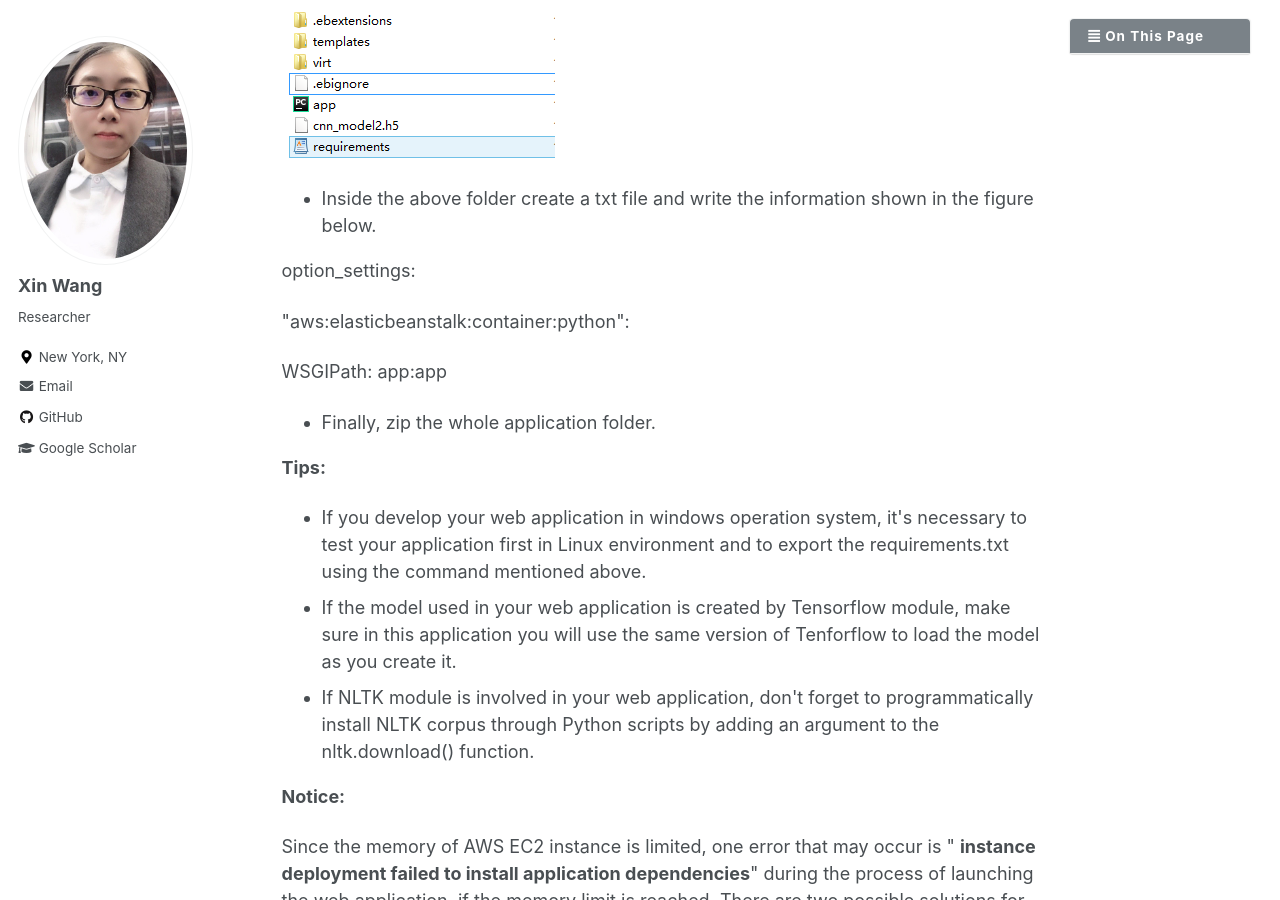
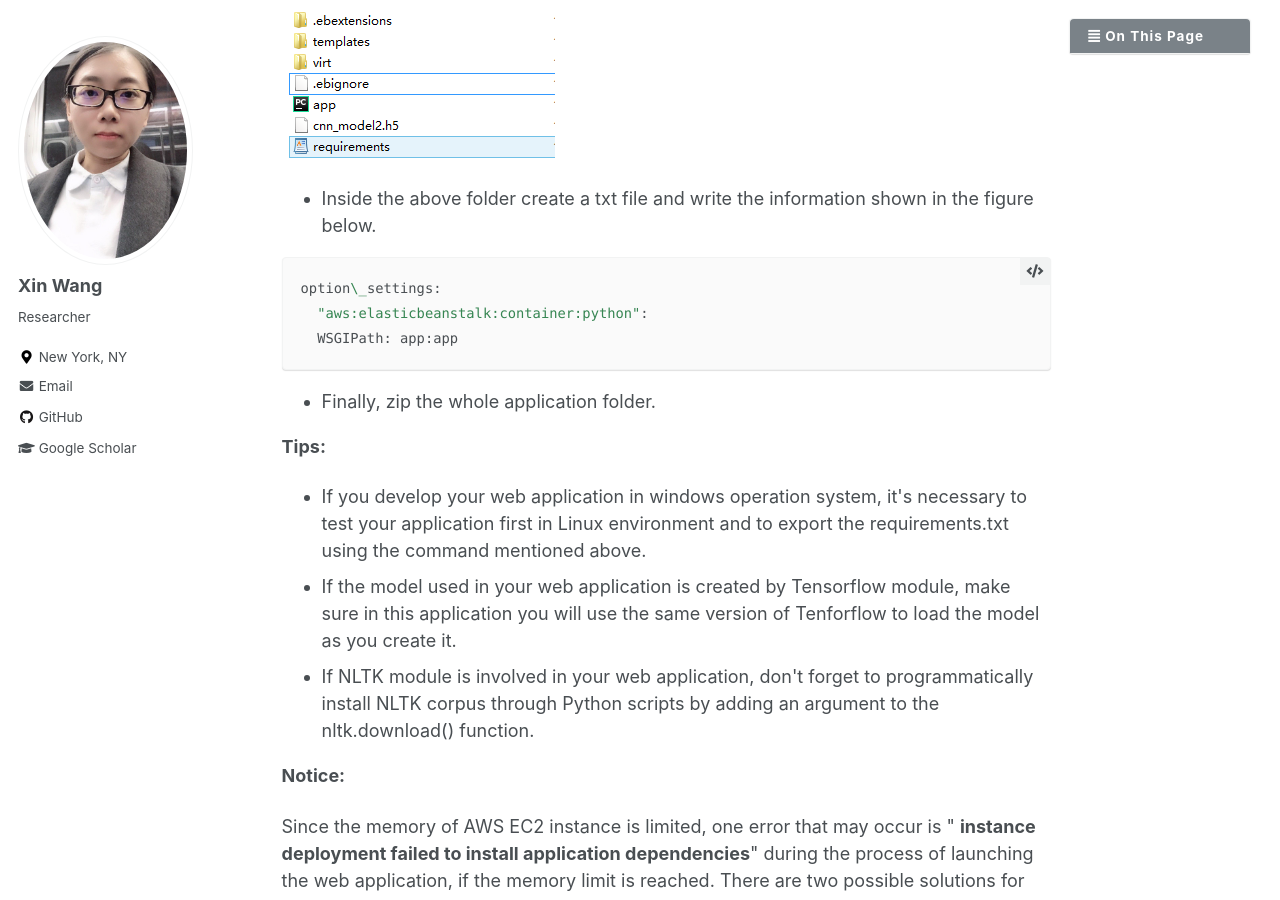
Before and after one commit to xin-wang-kr/xin-wang-kr.github.io, a Jekyll site: the page built from _posts/2021-01-04-beanstalk.md, in a window 1280 px wide and 900 px high, scrolled down 629 px. Built offline with Jekyll 4.4.1, drawn with Linux system fonts in a browser that asks for light colours; some of the changed lines change nothing that is shown.

Commit message:
Update 2021-01-04-beanstalk.md

````diff
--- a/_posts/2021-01-04-beanstalk.md
+++ b/_posts/2021-01-04-beanstalk.md
@@ -20,11 +20,11 @@ This instruction will introduce how to launch web application on Amazon AWS Elas
 
 - Inside the above folder create a txt file and write the information shown in the figure below.
 
+```sh
 option\_settings:
-
-&quot;aws:elasticbeanstalk:container:python&quot;:
-
-WSGIPath: app:app
+  "aws:elasticbeanstalk:container:python":
+  WSGIPath: app:app
+```
 
 - Finally, zip the whole application folder.
 
````
